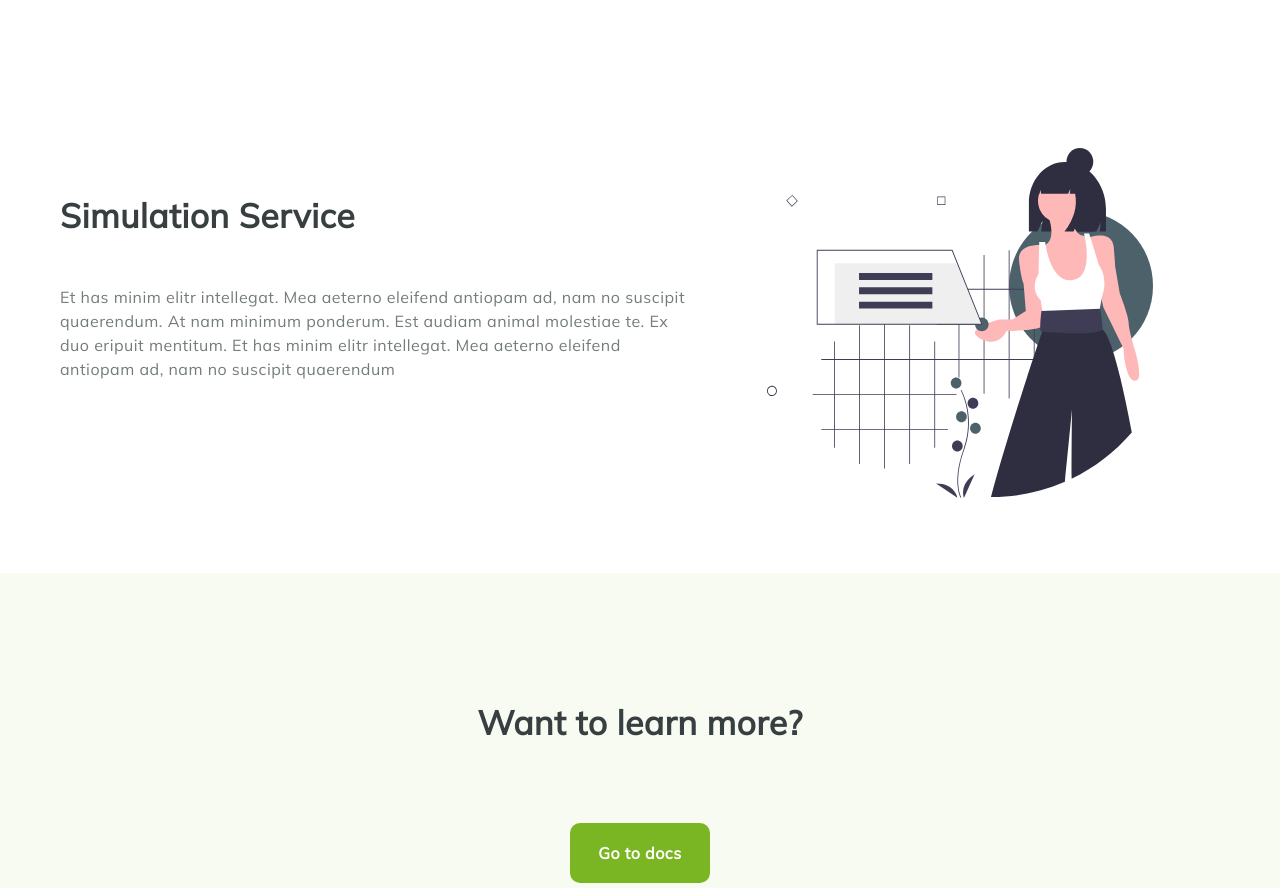
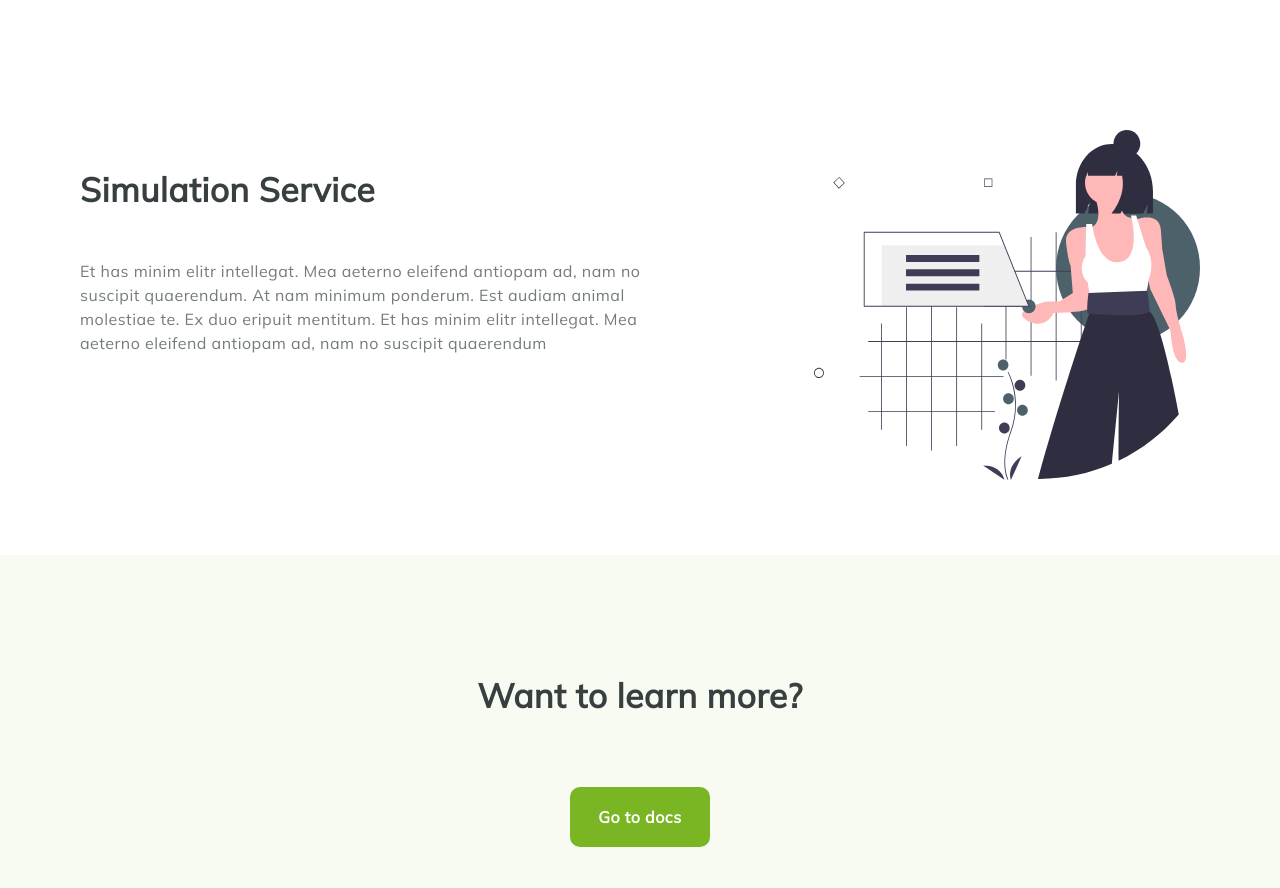
Before and after one commit to ie3-institute/simona-website, a React (Create React App) app: page / in a window 1280 px wide. Shown: the part 1909-2797 px from the top of the page. Built offline with nearby package versions, Linux system fonts and the light colour scheme.

Commit message:
improve responsibility of section

```diff
--- a/src/GlobalStyle.js
+++ b/src/GlobalStyle.js
@@ -35,6 +35,7 @@ export const GlobalStyle = createGlobalStyle`
     h2 {
       font-size: var(--fontBig);
       font-weight: 600;
+      line-height: 1.5rem;
       color: var(--darkGrey);
     }
 
--- a/src/components/Section/Section.styles.js
+++ b/src/components/Section/Section.styles.js
@@ -2,17 +2,18 @@ import styled from 'styled-components';
 
 export const SectionImage = styled.img`
   height: 70%;
+  max-width: 50%;
   margin: auto;
 
-  @media screen and (max-width: 768px) {
-    flex-direction: column;
-    width: 90%;
-    padding: 60px;
+  @media screen and (max-width: 1280px) {
+    margin-right: 20px;
   }
 `;
 
-export const SectionText = styled.p`
+export const SectionText = styled.div`
   text-align: left;
+  width: 50%;
+  margin-left: 20px;
   max-width: 640px;
   @media screen and (max-width: 768px) {
     text-align: center;
@@ -31,7 +32,7 @@ export const SectionHeading = styled.h2`
   }
 `;
 
-export const SectionParagraph = styled.div`
+export const SectionParagraph = styled.p`
   color: var(--lightGrey);
   font-weight: 300;
   position: relative;
```
